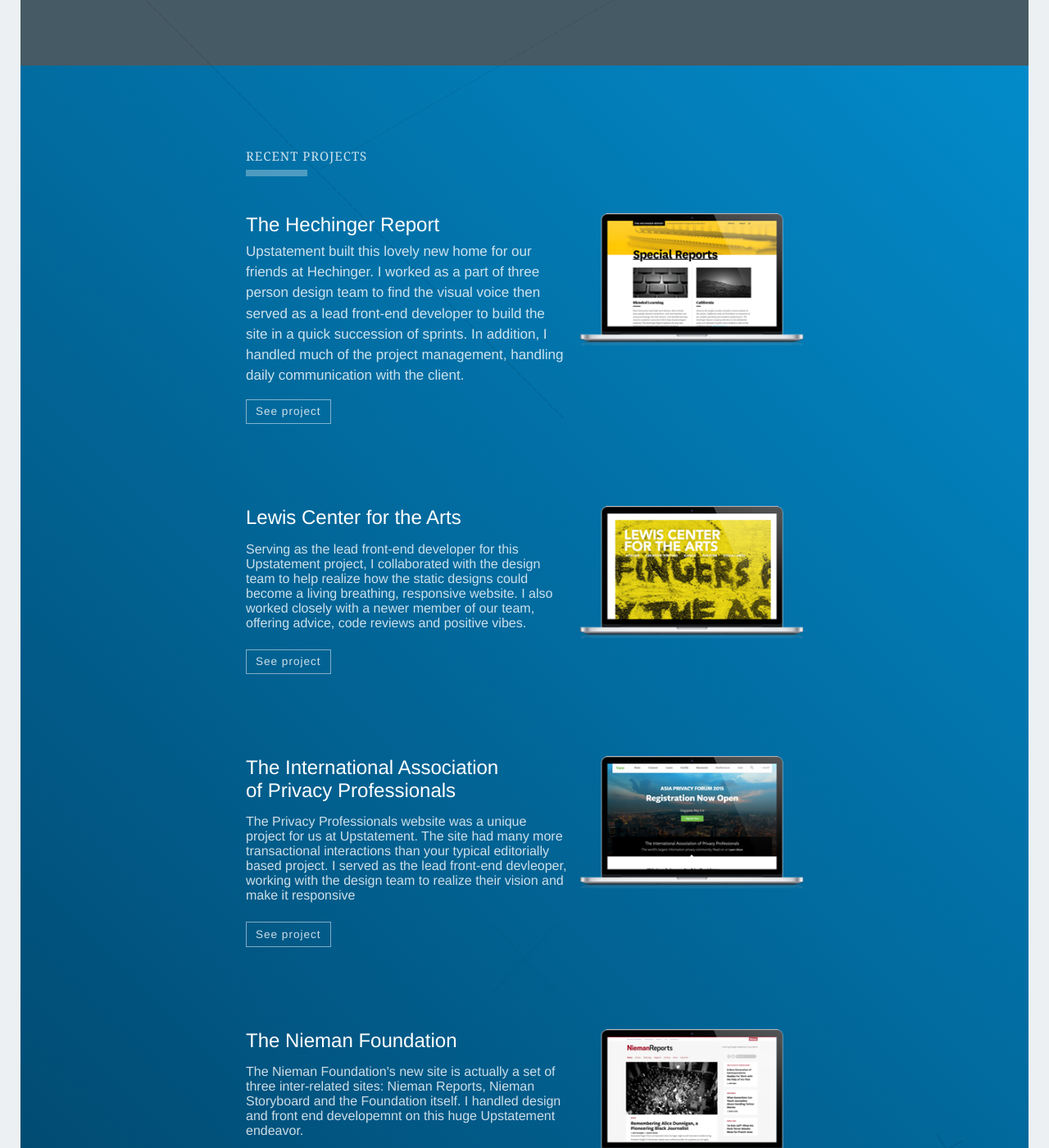
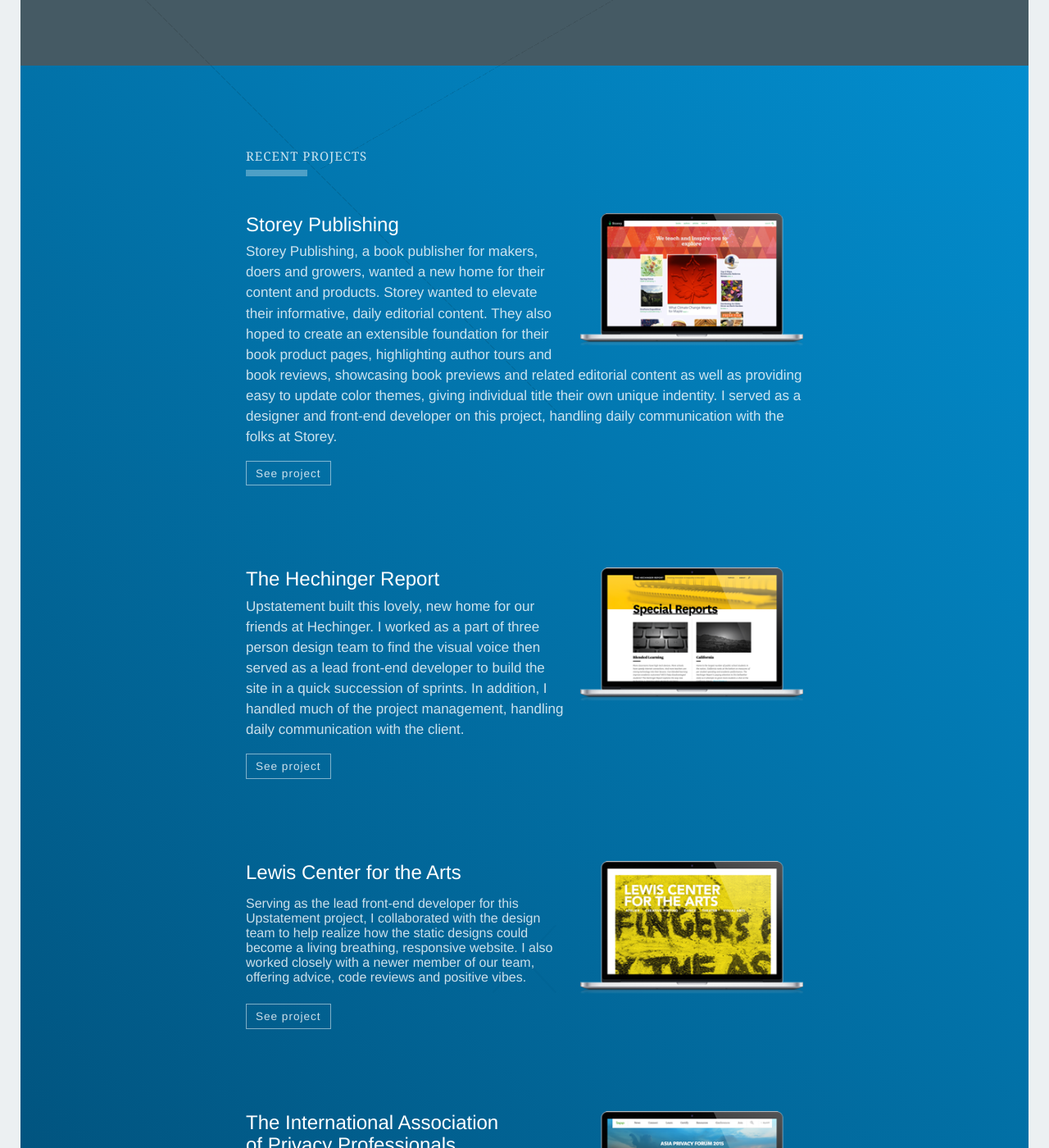
Before and after one commit to gcstaublin/gcstaublin.github.io, a Jekyll site: the page built from index.html, in a window 1280 px wide and 1400 px high, scrolled down 1169 px. Shown: the whole window at 82% size. Built offline with Jekyll 4.4.1, drawn with Linux system fonts in a browser that asks for light colours; nearby versions of some CDN libraries; the list of posts is cut into pages by our own code; some of the changed text lies outside the part shown.

Commit message:
Updating homepage, adding Storey project.

```diff
--- a/index.html
+++ b/index.html
@@ -12,7 +12,7 @@
 
   <div class="content-inner">
     <div class="page-mod">
-      <h4 class="page-intro">Grant Staublin is a front-end designer and modern day human being living in Boston, Massachusetts. He designs things and writes code at Hudl. He's generally friendly and enjoys coffee, music and running, among other things.</h4>
+      <h4 class="page-intro">Grant Staublin is a product designer and modern day human being living in mountains of Western Massachusetts. He designs things and writes code at Hudl. He's generally friendly and enjoys coffee, music and running, among other things.</h4>
     </div> <!-- /page-mod -->
 
   <div class="teases-mod">
@@ -49,6 +49,26 @@
 
         <div class="grid-items">
 
+        <!-- Storey -->
+        <div class="grid-item">
+            <div class="grid-item__img">
+                <a target="_blank" href="http://storey.com">
+                    <img src="/static/img/storey_trans.png">
+                </a>
+            </div> <!-- /grid-item__img -->
+
+            <div class="grid-item__content">
+              <h5 class="grid-item__h">
+                  <a class="grid-item__link" target="_blank" href="http://hechingerreport.org/">Storey Publishing</a>
+              </h5>
+              <p class="grid-item__text">Storey Publishing, a book publisher for makers, doers and growers, wanted a new home for their content and products. Storey wanted to elevate their informative, daily editorial content. They also hoped to create an extensible foundation for their book product pages, highlighting author tours and book reviews, showcasing book previews and related editorial content as well as providing easy to update color themes, giving individual title their own unique indentity. I served as a designer and front-end developer on this project, handling daily communication with the folks at Storey.</p>
+              <a class="grid-item__link--highlight" target="_blank" href="http://storey.com">See project</a>
+            </div> <!-- /grid-item__content -->
+          </div> <!-- /grid-item -->
+
+
+
+          <!-- Hechinger -->
           <div class="grid-item">
             <div class="grid-item__img">
                 <a target="_blank" href="http://hechingerreport.org/">
@@ -60,12 +80,14 @@
               <h5 class="grid-item__h">
                   <a class="grid-item__link" target="_blank" href="http://hechingerreport.org/">The Hechinger Report</a>
               </h5>
-              <p class="grid-item__text">Upstatement built this lovely new home for our friends at Hechinger. I worked as a part of three person design team to find the visual voice then served as a lead front-end developer to build the site in a quick succession of sprints. In addition, I handled much of the project management, handling daily communication with the client. </p>
+              <p class="grid-item__text">Upstatement built this lovely, new home for our friends at Hechinger. I worked as a part of three person design team to find the visual voice then served as a lead front-end developer to build the site in a quick succession of sprints. In addition, I handled much of the project management, handling daily communication with the client. </p>
               <a class="grid-item__link--highlight" target="_blank" href="http://hechingerreport.org/">See project</a>
             </div> <!-- /grid-item__content -->
           </div> <!-- /grid-item -->
 
 
+
+          <!-- LCA -->
           <div class="grid-item">
             <div class="grid-item__img">
               <a target="_blank" href="http://arts.princeton.edu/">
@@ -83,6 +105,8 @@
           </div> <!-- /grid-item -->
 
 
+
+          <!-- IAPP -->
           <div class="grid-item">
             <div class="grid-item__img">
               <a target="_blank" href="https://www.privacyassociation.org/">
@@ -100,6 +124,9 @@
           </div> <!-- /grid-item -->
 
 
+
+
+          <!-- Nieman -->
           <div class="grid-item">
             <div class="grid-item__img">
               <a target="_blank" href="http://niemanreports.org/">
```
Also changed, not shown: static/img/storey_trans.png (added).
